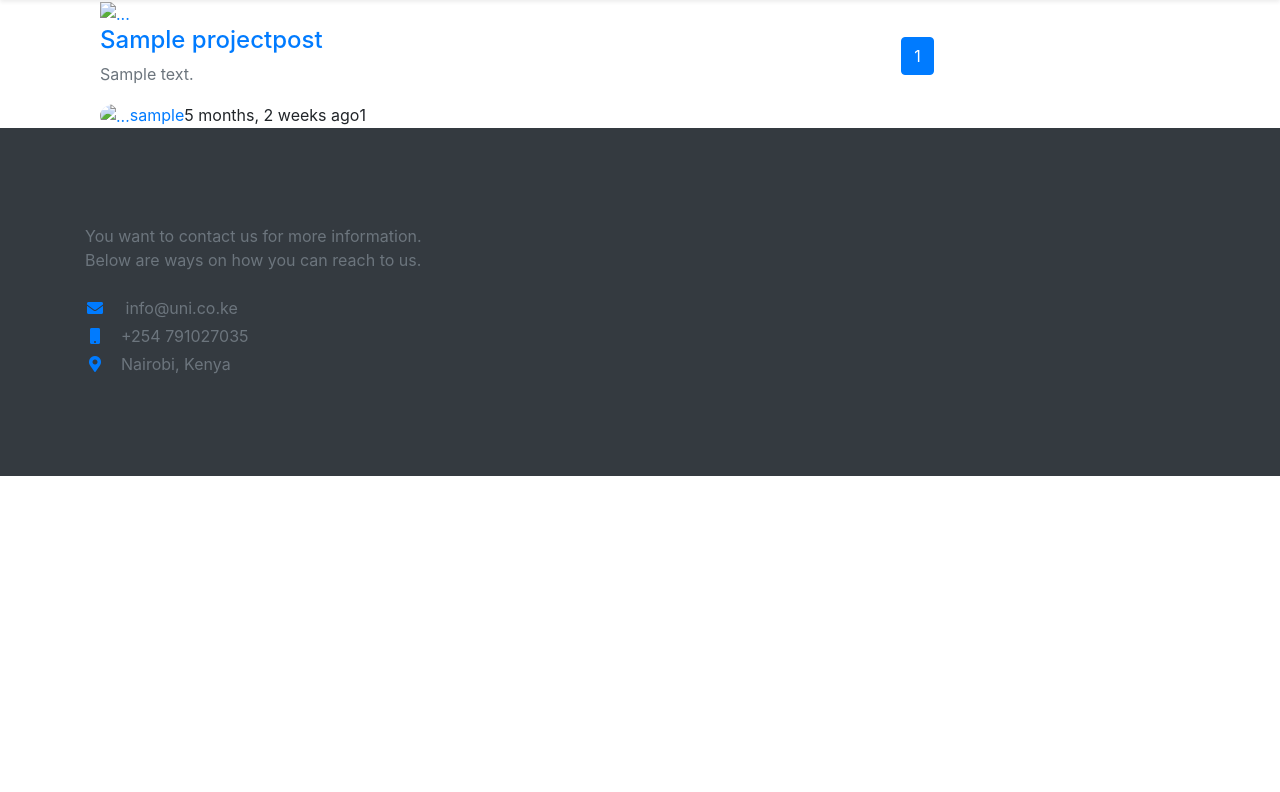
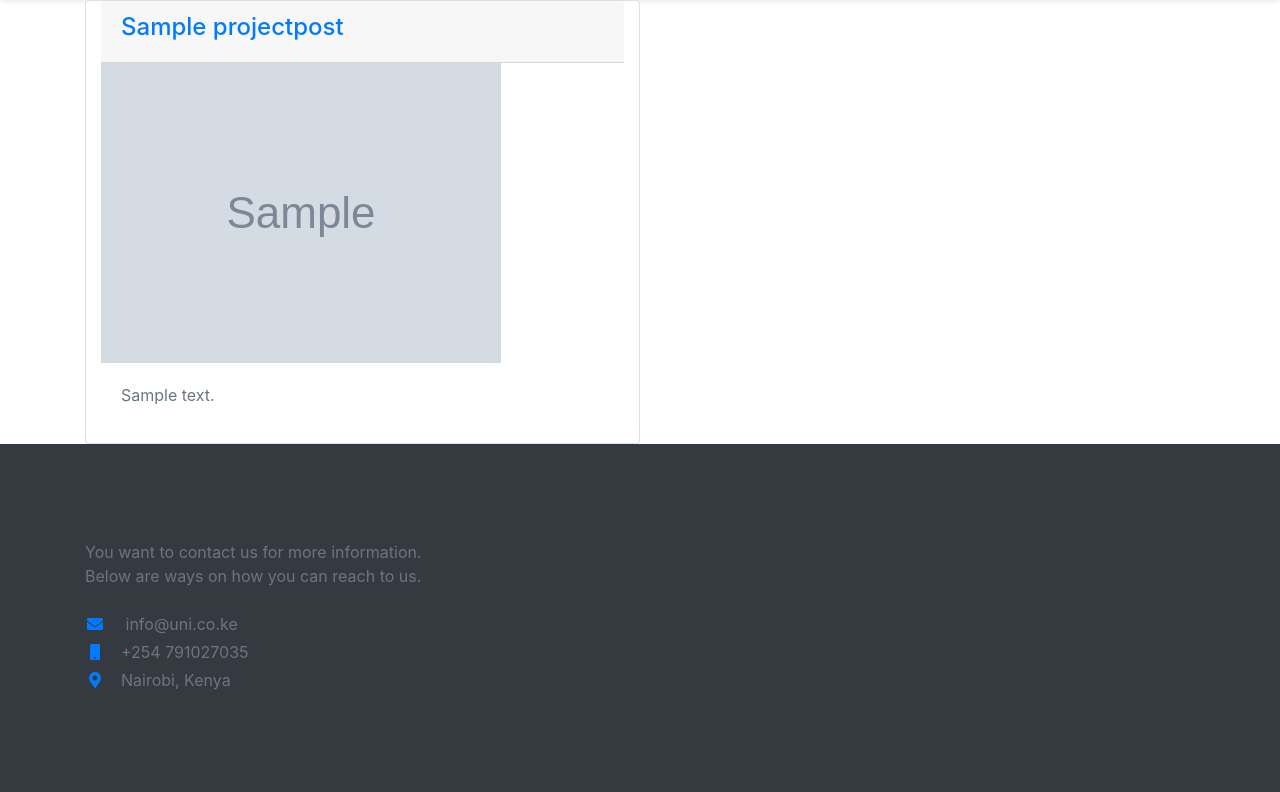
Before and after one commit to costamay/universityHub, a Django app: page /projects/ in a window 1280 px wide. Shown: the part 140-932 px from the top of the page. Before the commit the page ends 616 px from the top, so only its background shows below. Run offline with Django 3.2, Linux system fonts and the light colour scheme; tables that the repository leaves empty hold one stand-in row (values such as "Sample post"); grey boxes marked "Sample" are stand-in pictures; some libraries are stand-ins or nearby versions.

Commit message:
Style the projects page

```diff
--- a/account/views.py
+++ b/account/views.py
@@ -74,7 +74,7 @@ def account_view(request):
         )
     context['account_form'] = form
 
-    project_posts = ProjectPost.objects.filter(auther=request.user)
+    project_posts = ProjectPost.objects.filter(author=request.user.author)
     context['project_posts'] = project_posts
 
     return render(request, 'account/account.html', context)
--- a/posts/views.py
+++ b/posts/views.py
@@ -60,6 +60,7 @@ def post_project(request):
     title = 'Post your project here'
     form = PostForm(request.POST or None, request.FILES or None)
     user = request.user
+
     if request.method == 'POST':
         if form.is_valid():
             author = Account.objects.filter(email=user.email).first()
--- a/requirements.txt
+++ b/requirements.txt
@@ -1,4 +1,9 @@
 Django==2.2
 django-crispy-forms==1.9.1
+django-tinymce4-lite==1.8.0
+jsmin==2.2.2
 Pillow==7.1.2
+pkg-resources==0.0.0
 psycopg2==2.8.5
+pytz==2020.1
+sqlparse==0.3.1
--- a/templates/account/account.html
+++ b/templates/account/account.html
@@ -85,7 +85,7 @@
         {% endfor %}
       </ul>
       {% else %}
-      <p>You have no project posts. Create a post <a href="{% ur 'post-create' %}">here</a></p>
+      <p>You have no project posts. Create a post <a href="{% url 'post-create' %}">here</a></p>
       {% endif %}
     </div>
   </div>
--- a/templates/project.html
+++ b/templates/project.html
@@ -11,27 +11,32 @@
             <div class="row">
               <!-- post -->
               {% for post in projects %}
-              <div class="post col-xl-6">
-                <div class="post-thumbnail"><a href="{{ post.get_absolute_url }}"><img src="{{ post.project_image.url }}" alt="..." class="img-fluid"></a></div>
-                <div class="post-details">
-                  <div class="post-meta d-flex justify-content-between">
+              <div class=" card post col-xl-6">
+                <div class="card-header">
+                    <a href="{{ post.get_absolute_url }}">
+                        <h3 class="h4">{{ post.project_name }}</h3></a>
+                </div>
+                <div class="post-thumbnail"><a href="{{ post.get_absolute_url }}"><img src="{{ post.project_picture.url }}" alt="..." class="img-fluid"></a>
+                </div>
+                <div class=" card-body post-details">
+                  <!-- <div class="post-meta d-flex justify-content-between">
 
 
-                  </div><a href="{{ post.get_absolute_url }}">
-                    <h3 class="h4">{{ post.project_name }}</h3></a>
+                  </div> -->
+
                   <p class="text-muted">{{ post.project_description }}</p>
-                  <footer class="post-footer d-flex align-items-center">
+                  <!-- <footer class="post-footer d-flex align-items-center">
                     <a href="#" class="author d-flex align-items-center flex-wrap">
-                    <div class="avatar"><img src="{{ post.author.profile_picture.url }}" alt="..." class="img-fluid" width="50" height="50" style="border-radius: 50%;"></div>
+                    <div class="avatar"><img src="{{ post.author.profile_image.url }}" alt="..." class="img-fluid" width="50" height="50" style="border-radius: 50%;"></div>
                       <div class="title"><span>{{ post.author.user.username}}</span></div>
                     </a>
                     <div class="date"><i class="icon-clock"></i> {{ post.timestamp | timesince }} ago</div>
                     <div class="comments meta-last"><i class="icon-comment"></i>{{ post.comment_count}}</div>
-                  </footer>
+                  </footer> -->
                 </div>
               </div>
               {% endfor %}
-              {% include 'project_post_pagination.html' with projects=projects %}
+
             </div>
 
           </div>
```
Also changed, not shown: media/projects/daylight-environment-forest-idyllic-459225.jpg (added), package-lock.json (added).
